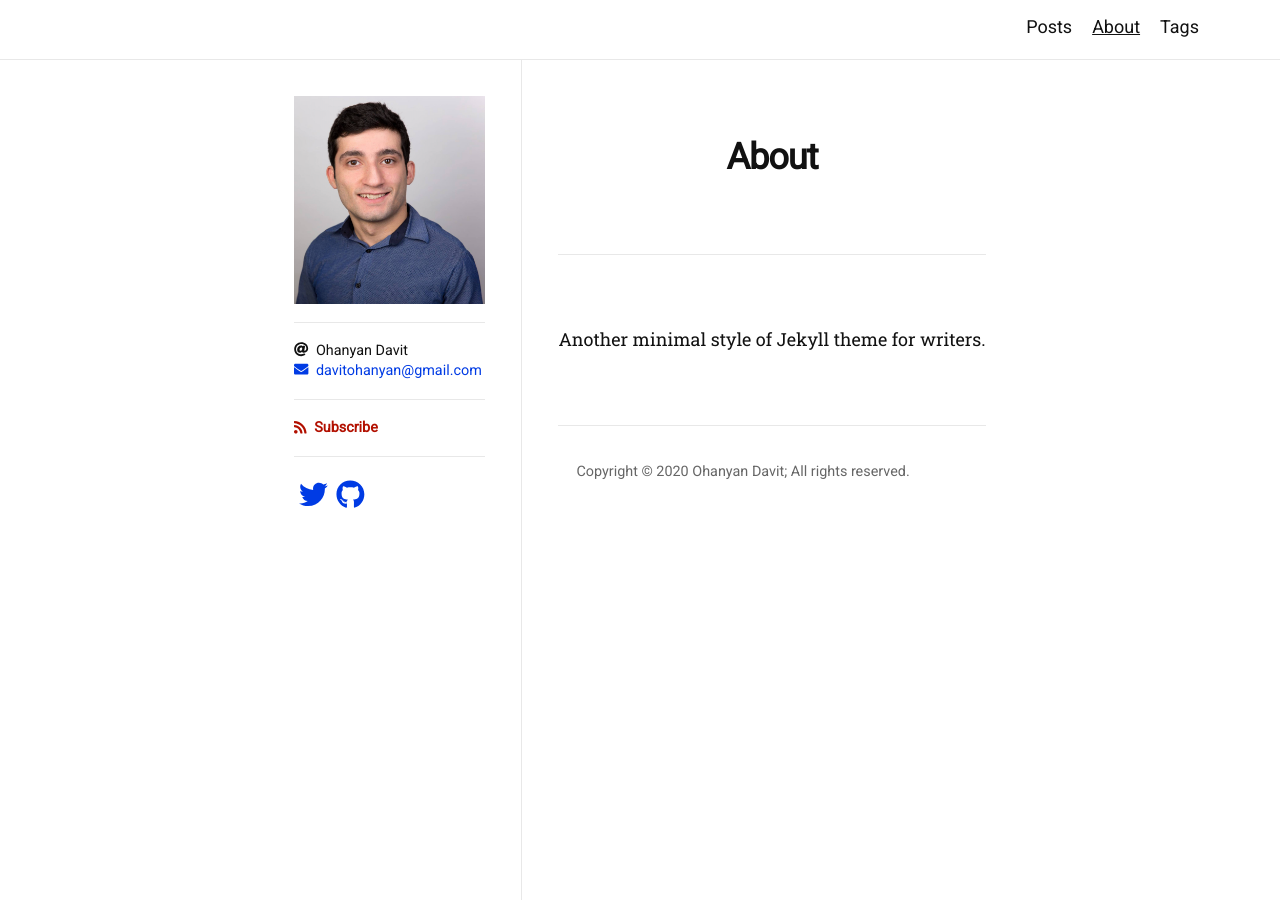
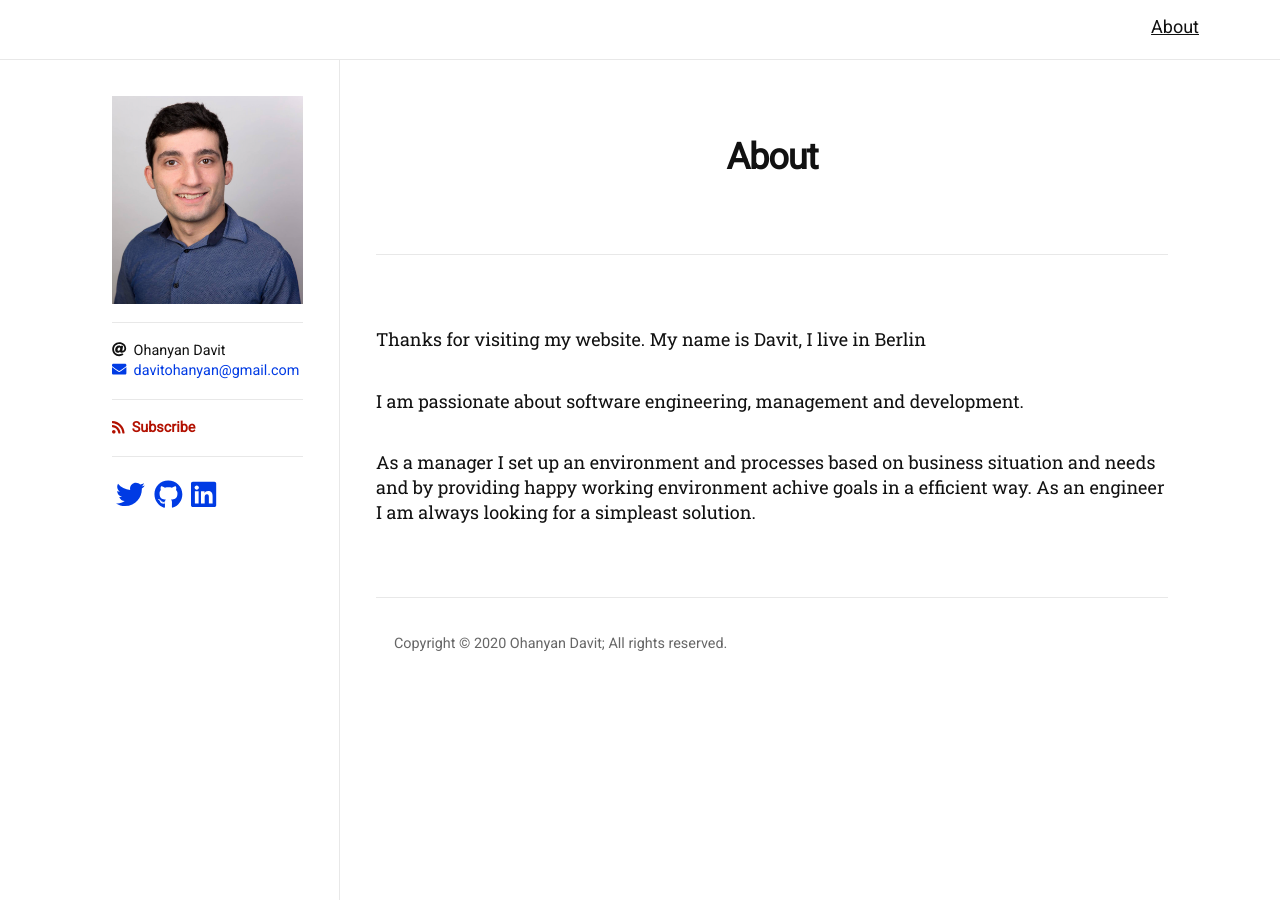
Before and after one commit to OhDavit/ohDavit.github.io, a Jekyll site: the page built from about.md, in a window 1280 px wide. Built offline with Jekyll 4.4.1, drawn with Linux system fonts in a browser that asks for light colours; nearby versions of some CDN libraries; some web fonts are replaced.

Commit message:
finalizes the design

```diff
--- a/_config.yml
+++ b/_config.yml
@@ -28,9 +28,9 @@ exclude:
 # Jekyll SEO Tag (Optional)
 # =========================
 twitter:
-  username: ngzhio
+  username: dave_ohan
   card: summary
-logo: logo.png
+logo: avatar.png
 social:
   name: OhDavit
   links:
--- a/_data/navigation.yml
+++ b/_data/navigation.yml
@@ -1,6 +1,2 @@
-- title: Posts
-  url: /posts/
 - title: About
   url: /about/
-- title: Tags
-  url: /tags/
--- a/_data/social.yml
+++ b/_data/social.yml
@@ -4,3 +4,6 @@
 - title: GitHub
   url: https://github.com/OhDavit
   icon: fab fa-github
+- title: LinkedIn
+  url: https://www.linkedin.com/in/davitohanyan/
+  icon: fab fa-linkedin
--- a/about.md
+++ b/about.md
@@ -4,4 +4,9 @@ title: About
 permalink: /about/
 ---
 
-Another minimal style of Jekyll theme for writers.
+Thanks for visiting my website. My name is Davit, I live in Berlin
+
+I am passionate about software engineering, management and development.
+
+As a manager I set up an environment and processes based on business situation and needs and by providing happy working environment achive goals in a efficient way.
+As an engineer I am always looking for a simpleast solution.
```
Also changed, not shown: posts.md (deleted, +0 -5 lines), tags.md (deleted, +0 -6 lines), README.md, logo.png (deleted).
